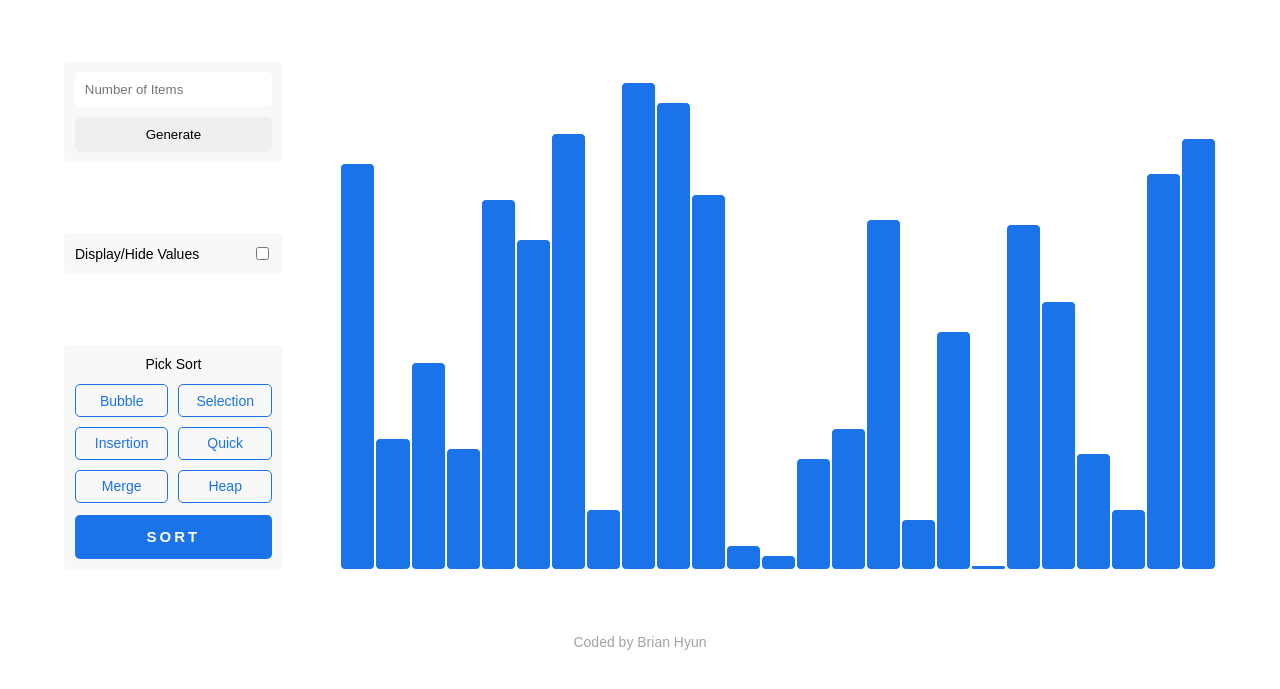
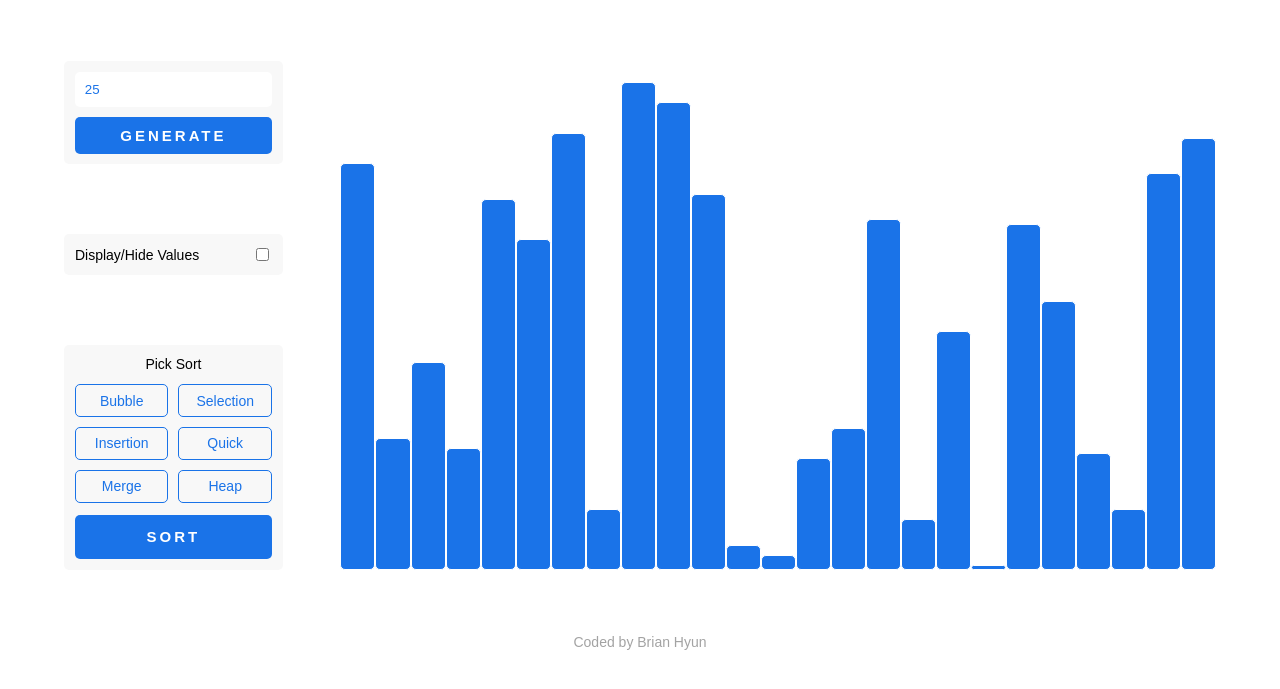
Before and after one commit to brianhyun/brianhyun.github.io, a website: page public/index.html in a window 1280 px wide. Shown: the part 75-764 px from the top of the page. Drawn offline with nearby package versions, Linux system fonts and the light colour scheme; a web font is replaced by a local one.

Commit message:
Fix onSubmit actions and form validation errors

```diff
--- a/public/css/styles.css
+++ b/public/css/styles.css
@@ -143,7 +143,11 @@ main {
 .generate-btn {
     border: 0;
     border-radius: 5px;
+    font-size: 1.5rem;
+    font-weight: 600;
+    letter-spacing: 3px;
     padding: 5%;
+    text-transform: uppercase;
 }
 
 .generate-btn:focus {
@@ -193,7 +197,8 @@ main {
     cursor: pointer;
 }
 
-.selected {
+.selected,
+.active-btn {
     background-color: rgb(26, 115, 232);
     color: #ffffff;
 }
--- a/public/index.html
+++ b/public/index.html
@@ -22,7 +22,7 @@
             <!-- Input Form -->
             <div class="query-section form">
                 <form class="form__elements">
-                    <input id="elements" placeholder="Number of Items" type="number" min="1" max="100" required>
+                    <input id="elements" placeholder="Number of Items (1-100)" type="number" min="1" max="100" value="25" required>
                     <button class="generate-btn" type="submit">Generate</button>
                 </form>
             </div>
--- a/public/scripts/index.js
+++ b/public/scripts/index.js
@@ -2,8 +2,28 @@ $(document).ready(() => {
     // Load page with unsorted array of 25 rectangles.
     drawRectangles(25);
 
+    // Add selected class to generate btn.
+    $('.generate-btn').addClass('active-btn');
+
+    // On valid input change, change button style to indicate generation.
+    $('#elements').on('input', function() {
+        if($(this).val()) {
+            $('.generate-btn').addClass('active-btn');
+        } else {
+            $('.generate-btn').removeClass('active-btn');
+        }
+    });
+
+    // Under JavaScript, the letter 'e' and the period (.) symbol are allowed in input elements of type number
+    // because they are mathematically relevant symbols (i.e. 10e2, 1.22);
+    $('#elements').keydown((event) => {
+        if (event.key === 'e' || event.key === '.') {
+            return false;
+        }
+    });
+
     // Generate user-specified number of rectangles on generate click.
-    $('.generate-btn').click(() => {
+    $('.form__elements').submit(() => {
         const numOfElements = $('#elements').val();
         drawRectangles(numOfElements);
 
@@ -66,7 +86,6 @@ $(document).ready(() => {
                     heapSort(arr, swapIndices);
                     break;
                 default:
-                    alert('No sort selected!');
             }
         }
     });
@@ -174,9 +193,6 @@ function selectionSort(arr, swapIndices) {
     return swapAnimation(swapIndices, arr);
 }
 
-// [5,4,3]
-// 0
-
 function indexOfSmallestValue(arr, iteration) {
     let index = iteration;
     let min = parseInt(arr[index].dataset.height, 10);
```
